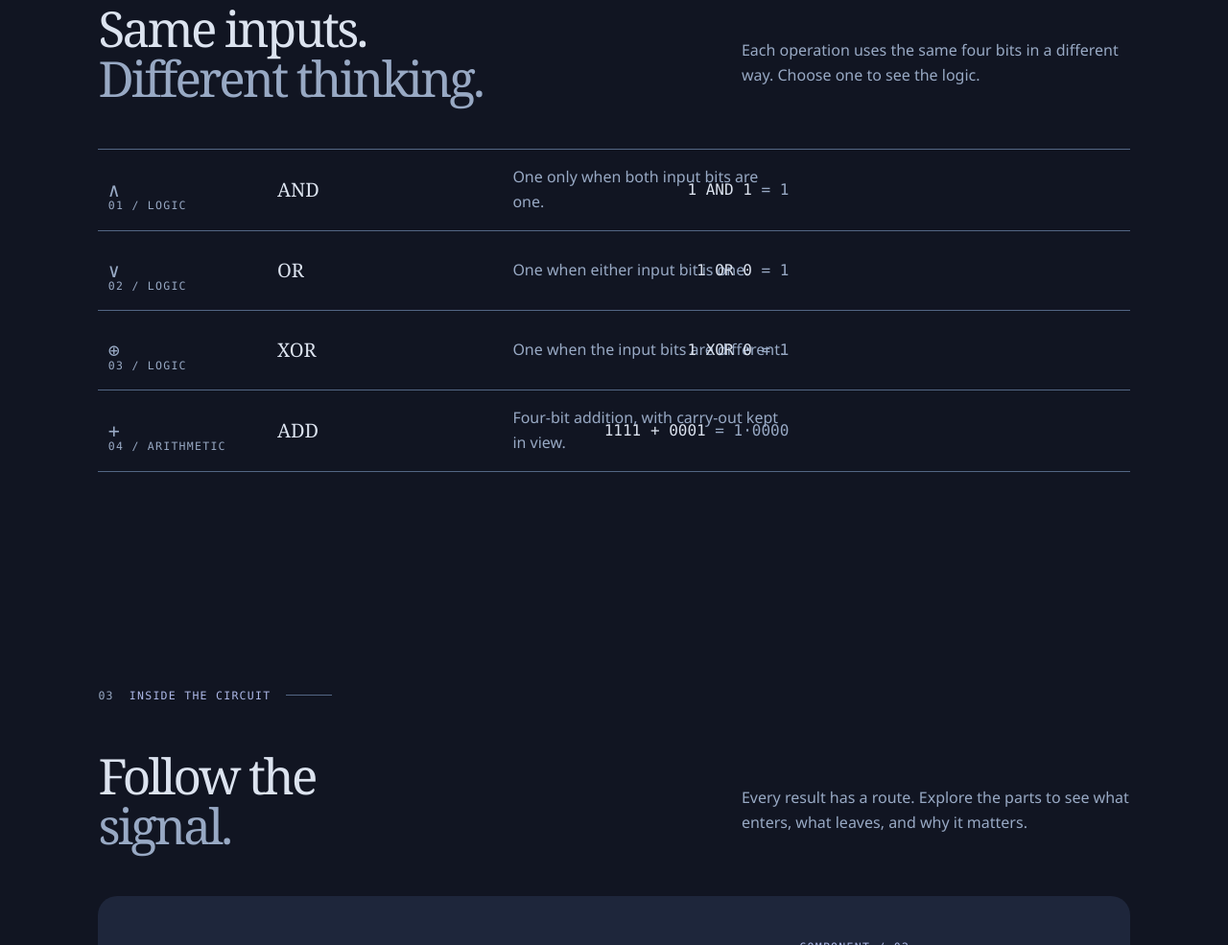
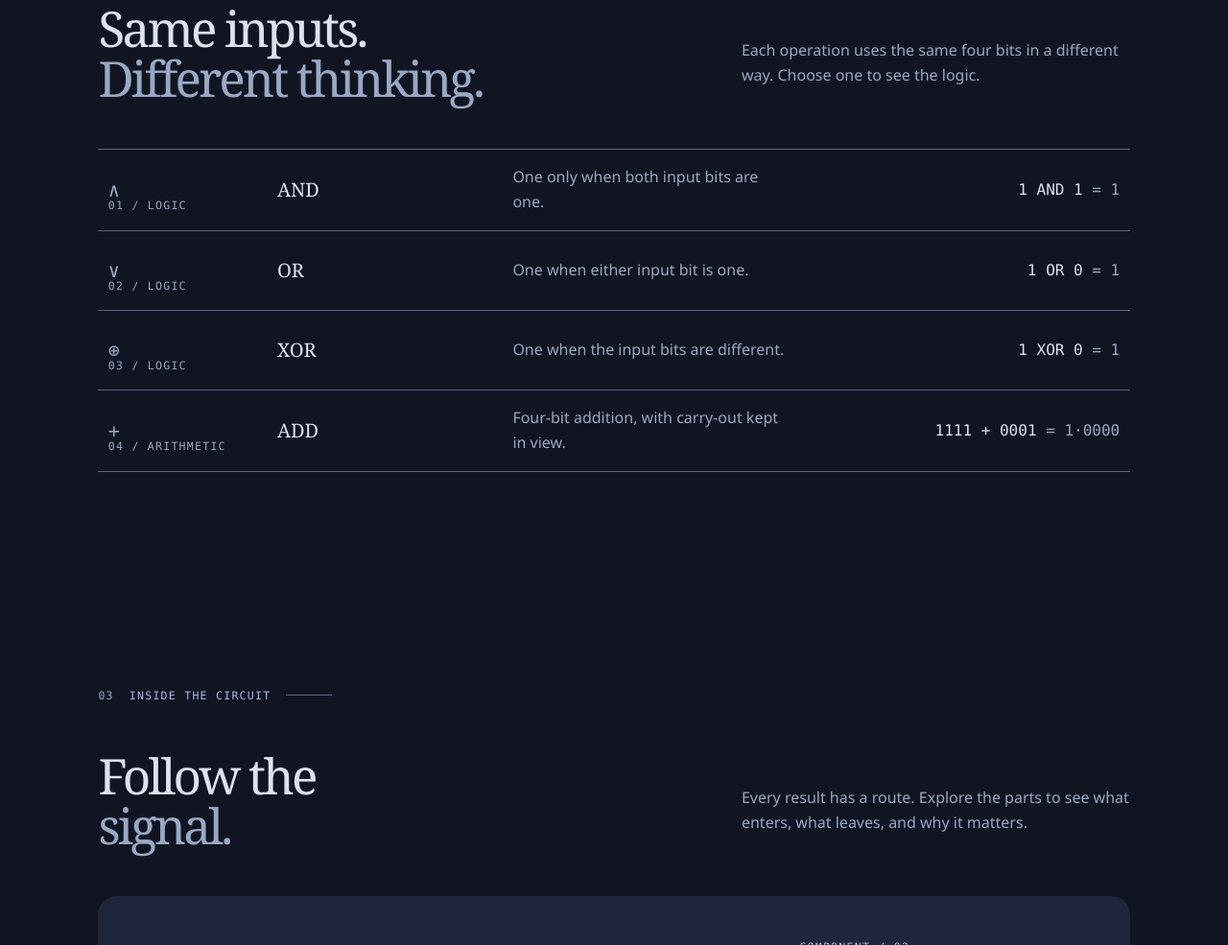
Before and after one commit to DURANKAL/LogicLab--ALU-simulator, a website built with Vite: page index.html in a window 1280 px wide. Shown: the part 1707-2692 px from the top of the page at 96% size. Built offline with nearby package versions, Linux system fonts and the light colour scheme; animation ran at ten frames a second.

Commit message:
fix(US-001): separate homepage operation text
Avoid placing operation descriptions and examples in the same grid column.

Co-authored-by: Copilot <223556219+Copilot@users.noreply.github.com>

```diff
--- a/assets/css/styles.css
+++ b/assets/css/styles.css
@@ -1844,7 +1844,7 @@ input {
   font-weight: 400;
 }
 
-.preview-v2 .operation-card > p:not(.mono-label) {
+.preview-v2 .operation-card > :where(p:not(.mono-label)) {
   grid-row: 1;
   grid-column: 3;
 }
```
